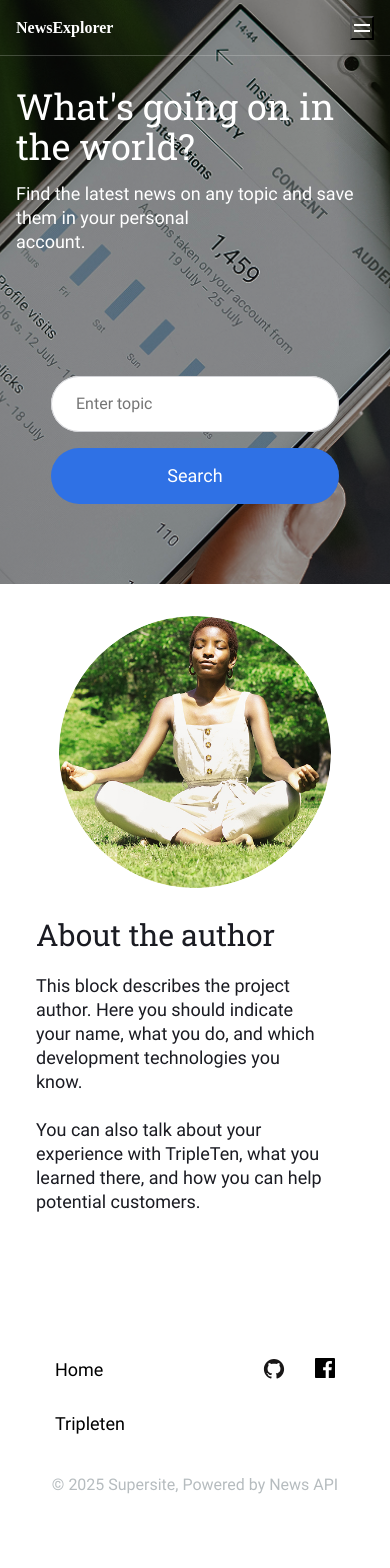
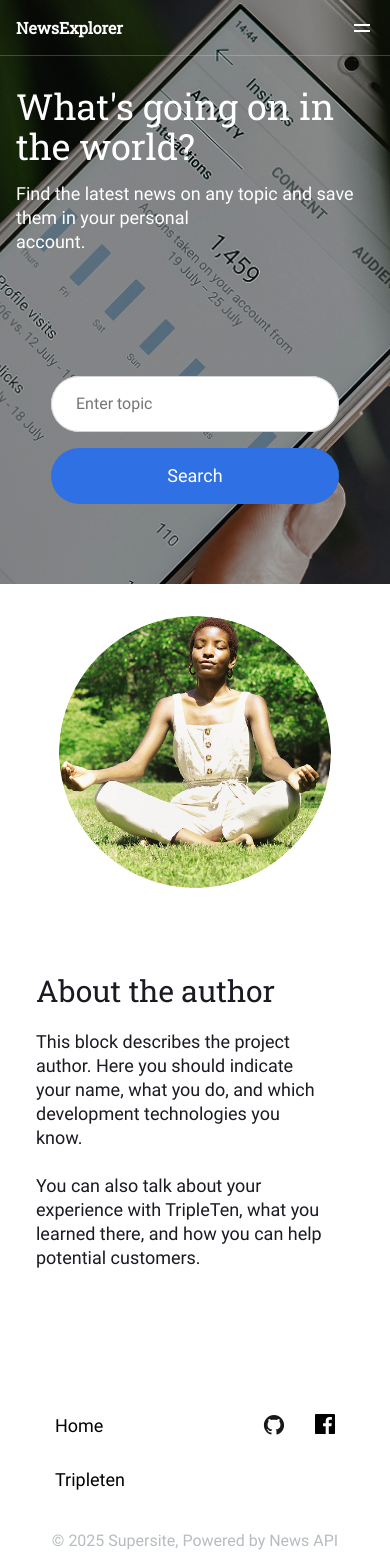
Before and after one commit to joseidd/News-Explorer_Project, a React (Vite) app: page / in a window 390 px wide. Shown: the top 1568 px of the page. Before the commit the page ends 1518 px from the top, so only its background shows below. Built offline with nearby package versions, Linux system fonts and the light colour scheme.

Commit message:
new update

```diff
--- a/src/components/About/About.css
+++ b/src/components/About/About.css
@@ -1,13 +1,13 @@
 .about {
+  /* max-width: 1440px; */
+  gap: 56px;
+  padding: 80px 104px;
+  /* margin: 32px 0px auto; */
   display: flex;
-  justify-content: space-between;
-  width: 100%;
+  justify-content: center;
+  width: inherit;
   background-color: #fff;
-  padding: 80px 104px;
   color: #1a1b22;
-  background-color: #fff;
-  max-width: 1440px;
-  margin: 0 auto;
 }
 
 .about__author-image {
@@ -119,3 +119,45 @@
     margin-left: 20px;
   }
 }
+/* @media screen and (max-width: 768px) {
+  .about {
+    padding: 40px 40px 61px;
+  }
+
+  .about__author-image {
+    max-width: 232px;
+    height: 232px;
+    margin-top: 21px;
+  }
+
+  .about__content {
+    max-width: 424px;
+    margin-top: 0px;
+  }
+
+  .about__paragraph {
+    height: 168px;
+  }
+
+  .about__header {
+    margin-bottom: 16px;
+    font-size: 30px;
+  }
+}
+
+@media screen and (max-width: 470px) {
+  .about {
+    flex-direction: column;
+    padding: 32px 16px 128px;
+  }
+
+  .about__author-image {
+    max-width: 272px;
+    height: 272px;
+    margin: 0 auto 24px;
+  }
+
+  .about__paragraph {
+    height: 240px;
+  }
+} */
--- a/src/components/Main/Main.css
+++ b/src/components/Main/Main.css
@@ -1,7 +1,7 @@
 main {
   display: flex;
   flex-direction: column;
-  /* background-color: #f5f6f7; */
+  background-color: #f5f6f7;
   padding: 0px;
 }
 
@@ -27,6 +27,7 @@ main {
   margin: 64px auto;
   align-items: baseline;
   border-radius: 10px;
+  background-color: rgba(245, 246, 247, 1);
 }
 
 .main__card-wrap_hidden {
@@ -63,6 +64,8 @@ main {
     padding-left: 40px;
     font-size: 30px;
     line-height: 34px;
+    display: flex;
+    justify-content: center;
   }
 
   .main__card-wrap {
@@ -73,6 +76,7 @@ main {
     gap: 8px;
     margin: 32px auto;
     border-radius: 10px;
+    justify-content: center;
   }
 
   .main__button {
@@ -90,7 +94,7 @@ main {
 
   .main__card-wrap {
     flex-direction: column;
-    padding: 0 16px;
+    padding: 0 110px;
     margin: 58px auto 16px;
   }
 
--- a/src/components/Navigation/Navigation.css
+++ b/src/components/Navigation/Navigation.css
@@ -19,7 +19,7 @@
 .nav__logo {
   width: 200px;
   height: 24px;
-  font-family: "Roboto Slub";
+  font-family: "Roboto Slab";
   font-size: 20px;
   line-height: 24px;
   font-weight: 700;
@@ -30,10 +30,10 @@
 }
 
 .nav__links {
-  font-family: "Roboto Slab";
+  /* font-family: "Roboto Slab";
   font-weight: 700;
   font-size: 18px;
-  line-height: 24px;
+  line-height: 24px; */
   font-family: "Roboto";
   font-weight: 500;
   font-size: 18px;
@@ -109,6 +109,7 @@
   background-image: url(../../assets/menu.svg);
   background-repeat: no-repeat;
   background-position: center;
+  border: none;
 }
 
 @media screen and (max-width: 768px) {
--- a/src/components/NewsCard/NewsCard.css
+++ b/src/components/NewsCard/NewsCard.css
@@ -58,24 +58,28 @@
   background-image: url(../../assets/save-normal-btn.svg);
   background-repeat: no-repeat;
   background-size: contain;
+  border: none;
 }
 
 .card__save-btn:hover {
   background-image: url(../../assets/save-hover-btn.svg);
   background-repeat: no-repeat;
   background-size: contain;
+  border: none;
 }
 
 .card__save-btn_marked {
   background-image: url(../../assets/save-marked-btn.svg);
   background-repeat: no-repeat;
   background-size: contain;
+  border: none;
 }
 
 .card__delete-btn {
   background-image: url(../../assets/trash.svg);
   background-size: contain;
   background-repeat: no-repeat;
+  border: none;
 }
 
 .card__alert-popup {
--- a/src/components/Roller/Roller.css
+++ b/src/components/Roller/Roller.css
@@ -39,6 +39,7 @@
   background-image: url(../../assets/close-btn.svg);
   background-repeat: no-repeat;
   background-position: top;
+  border: none;
 }
 
 .roller__links {
@@ -57,6 +58,7 @@
   line-height: 56px;
   text-align: left;
   color: #fff;
+  text-decoration: none;
 }
 
 .roller__link-pill-btn {
@@ -65,6 +67,8 @@
   border-radius: 100px;
   border: solid 1px #fff;
   margin: 22px auto 0;
+  background-color: rgba(26, 27, 34, 1);
+  color: #fff;
 }
 
 @keyframes slide-from-top {
--- a/src/components/SavedNews/SavedNews.css
+++ b/src/components/SavedNews/SavedNews.css
@@ -26,5 +26,6 @@
 @media screen and (max-width: 540px) {
   .saved-news {
     display: block;
+    padding-left: 100px;
   }
 }
--- a/src/components/SearchForm/SearchForm.css
+++ b/src/components/SearchForm/SearchForm.css
@@ -21,7 +21,7 @@
   font-weight: 400;
   font-size: 18px;
   line-height: 22px;
-  color: #b6bcbf;
+  /* color: #b6bcbf; */
   background-color: #fff;
   border-radius: 100px;
   border: 1px solid #d1d2d6;
```
